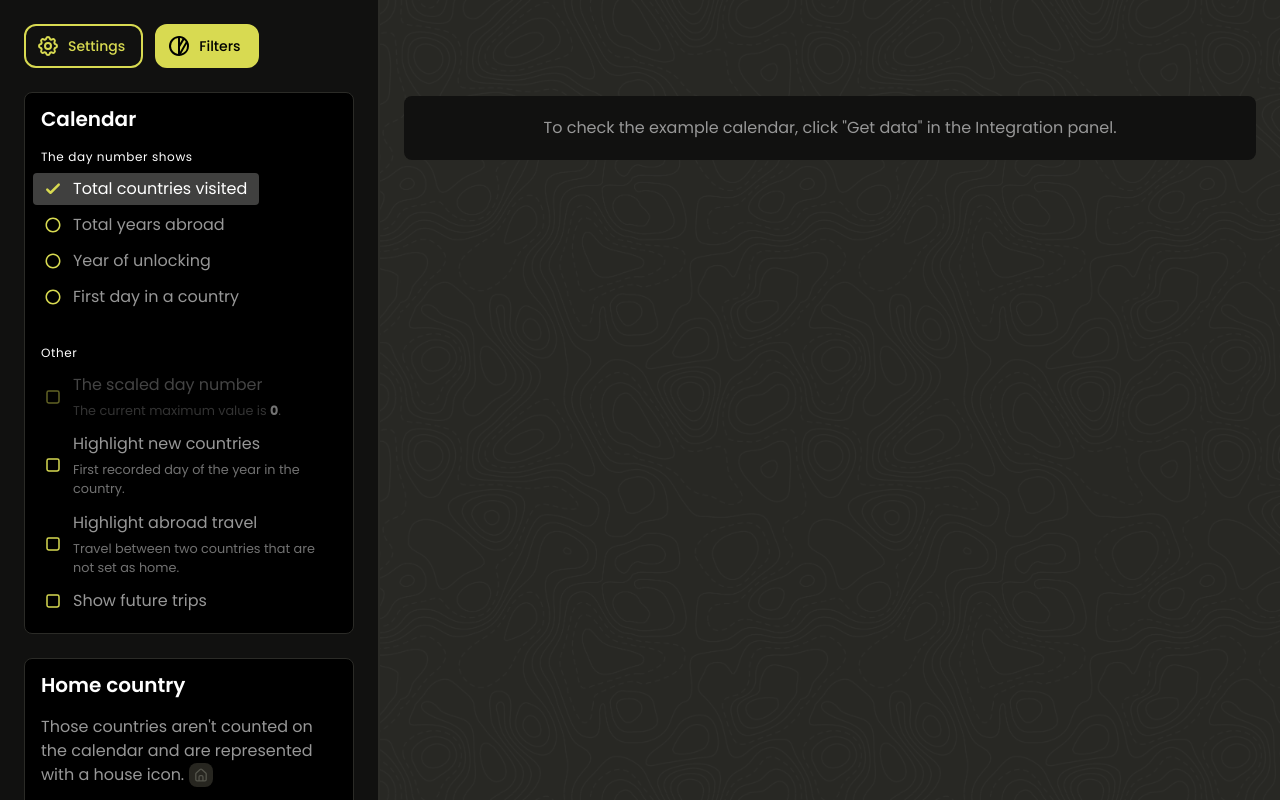
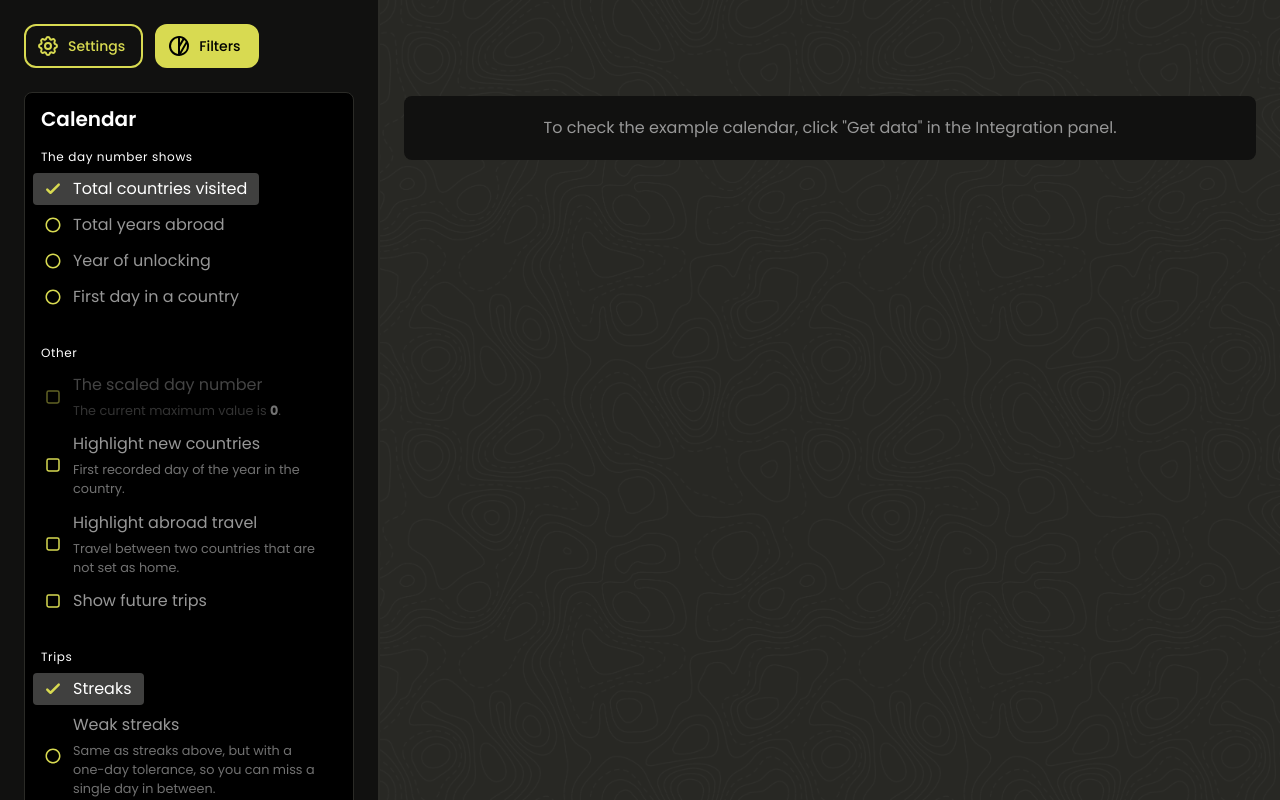
Before and after one commit to Deykun/travel-calendar, a React (Vite) app: page / in a window 1280 px wide. Both pictures are taken after a click on the button "Filters". Built offline with nearby package versions, Linux system fonts and the light colour scheme; what i18next-intervalplural-postprocessor would draw is missing.

Commit message:
Streaks and weak streaks

```diff
--- a/src/features/filters/panes/PaneVisibility.tsx
+++ b/src/features/filters/panes/PaneVisibility.tsx
@@ -4,6 +4,7 @@ import { Checkbox } from '@/components/checkbox/Checkbox';
 import { Radiobox } from '@/components/radiobox/Radiobox';
 import usePreferencesStore, {
   setCounterShouldShow,
+  setStreakTypeToUse,
   toggleShouldCounterUseScale,
   toggleShouldHighlightAbroadTravel,
   toggleShouldHighlightNewCountries,
@@ -21,6 +22,7 @@ export function PaneVisibility() {
 
   const shouldCounterUseScale = usePreferencesStore((store) => store.calendar.shouldCounterUseScale);
   const counterShouldShow = usePreferencesStore((store) => store.calendar.counterShouldShow);
+  const streakTypeToShow = usePreferencesStore((store) => store.streaks.typeToShow);
 
   const { t } = useTranslation();
 
@@ -84,6 +86,18 @@ export function PaneVisibility() {
           <div className={cn('flex flex-col gap-1', 'text-wrap')}>{t('preferences.shouldIncludeFuture')}</div>
         </Checkbox>
       </Pane.List>
+      <Pane.Subtitle className="mt-6">{t('preferences.streaks.title')}</Pane.Subtitle>
+      <Pane.List>
+        <Radiobox isActive={streakTypeToShow === 'streaks'} onChange={() => setStreakTypeToUse('streaks')}>
+          <div className={cn('flex flex-col gap-1', 'text-wrap')}>{t('preferences.shouldShowStreaks')}</div>
+        </Radiobox>
+        <Radiobox isActive={streakTypeToShow === 'weakStreaks'} onChange={() => setStreakTypeToUse('weakStreaks')}>
+          <div className={cn('flex flex-col gap-1', 'text-wrap')}>
+            {t('preferences.shouldShowWeakStreaks')}
+            <small className="opacity-75">{t('preferences.shouldShowWeakStreaks.tip')}</small>
+          </div>
+        </Radiobox>
+      </Pane.List>
     </Pane>
   );
 }
--- a/src/features/filters/stores/useFilterStore.tsx
+++ b/src/features/filters/stores/useFilterStore.tsx
@@ -75,6 +75,10 @@ export type FiltersStoreState = {
       maxDays: StreakSummary[];
       maxCountries: StreakSummary[];
     };
+    weakStreaks: {
+      maxDays: StreakSummary[];
+      maxCountries: StreakSummary[];
+    };
   };
 };
 
@@ -111,6 +115,10 @@ const emptyStore: FiltersStoreState = {
     summaryByDay: {},
     summaryByMonth: {},
     streaks: {
+      maxDays: [],
+      maxCountries: [],
+    },
+    weakStreaks: {
       maxDays: [],
       maxCountries: [],
     },
--- a/src/features/preferences/stores/usePreferencesStore.ts
+++ b/src/features/preferences/stores/usePreferencesStore.ts
@@ -16,6 +16,9 @@ export type PreferencesStoreState = {
   sidebars: {
     shouldShowHome: boolean;
   };
+  streaks: {
+    typeToShow: 'streaks' | 'weakStreaks';
+  };
 };
 
 const emptyStore: PreferencesStoreState = {
@@ -27,6 +30,9 @@ const emptyStore: PreferencesStoreState = {
   },
   sidebars: {
     shouldShowHome: false,
+  },
+  streaks: {
+    typeToShow: 'streaks',
   },
 };
 
@@ -93,4 +99,13 @@ export const setCounterShouldShow = (value: PreferencesStoreState['calendar']['c
   }));
 };
 
+export const setStreakTypeToUse = (typeToShow: PreferencesStoreState['streaks']['typeToShow']) => {
+  usePreferencesStore.setState((state) => ({
+    streaks: {
+      ...state.streaks,
+      typeToShow: typeToShow,
+    },
+  }));
+};
+
 export default usePreferencesStore;
--- a/src/features/settings/actions/strava/utils/constants.ts
+++ b/src/features/settings/actions/strava/utils/constants.ts
@@ -1,4 +1,4 @@
 export const STRAVA_ALLOWED_FORMATS = ['gpx'];
 
 // How many GPX points (spread evenly, incl. first & last) are checked in 'preflight' mode
-export const STRAVA_PREFLIGHT_POINTS_TO_CHECK = 10;
+export const STRAVA_PREFLIGHT_POINTS_TO_CHECK = 5;
--- a/src/features/settings/utils/get-filtered.ts
+++ b/src/features/settings/utils/get-filtered.ts
@@ -18,6 +18,7 @@ import {
   stringDateToObject,
 } from '../../../utils/date';
 import type { DataStoreState } from '../stores/useDateStore';
+import { getWeakStreaks } from './get-weak-streaks';
 
 export const getFiltered = (dataByDay: DataStoreState['dataByDay']): FiltersStoreState['filtered'] => {
   console.info('Filtering...');
@@ -306,5 +307,18 @@ export const getFiltered = (dataByDay: DataStoreState['dataByDay']): FiltersStor
       maxDays: sortedStreaksMaxDays,
       maxCountries: sortedStreaksMaxCountries,
     },
+    weakStreaks: {
+      maxDays: getWeakStreaks(sortedStreaksMaxDays),
+      maxCountries: getWeakStreaks(sortedStreaksMaxDays)
+        .map(
+          (streak) =>
+            ({
+              ...streak,
+              type: 'maxCountries',
+              count: streak.countriesCodes.length,
+            }) satisfies StreakSummary,
+        )
+        .sort((a, b) => b.count - a.count),
+    },
   };
 };
--- /dev/null
+++ b/src/features/settings/utils/get-weak-streaks.ts
@@ -0,0 +1,58 @@
+import type { StreakSummary } from '@/features/filters/stores/useFilterStore';
+import type { DateYYYYMMDD } from '@/types';
+import { filterEmpty, mergeUnique } from '@/utils/array';
+import { getDaysBetweenDates, getNextDay } from '@/utils/date';
+
+// Streak ending on `to` is weakly continued by a streak starting after a single day gap
+const getExpectedNextStreakStartingDate = (to: DateYYYYMMDD) => getNextDay(getNextDay(to));
+
+const getStreakCount = (streak: StreakSummary): number => {
+  if (streak.type === 'maxCountries') {
+    return streak.countriesCodes.length;
+  }
+
+  return streak.from && streak.to ? getDaysBetweenDates(streak.from, streak.to) : 0;
+};
+
+export const mergeStreaks = (streakA: StreakSummary, streakB: StreakSummary): StreakSummary => {
+  const countriesCodes = mergeUnique(streakA.countriesCodes, streakB.countriesCodes);
+
+  const daysByCountry = countriesCodes.reduce((stack: StreakSummary['daysByCountry'], countryCode) => {
+    stack[countryCode] = (streakA.daysByCountry[countryCode] ?? 0) + (streakB.daysByCountry[countryCode] ?? 0);
+
+    return stack;
+  }, {});
+
+  // YYYY-MM-DD sorts correctly as plain strings
+  const dates = [streakA.from, streakA.to, streakB.from, streakB.to].filter(filterEmpty).sort();
+
+  const merged: StreakSummary = {
+    type: streakA.type,
+    countriesCodes,
+    daysByCountry,
+    from: dates.at(0),
+    to: dates.at(-1),
+    count: 0,
+  };
+
+  return { ...merged, count: getStreakCount(merged) };
+};
+
+export const getWeakStreaks = (streaks: StreakSummary[]): StreakSummary[] => {
+  const sortedByStart = [...streaks].sort((a, b) => (a.from ?? '').localeCompare(b.from ?? ''));
+
+  const mergedStreaks = sortedByStart.reduce((stack: StreakSummary[], streak) => {
+    const previous = stack.at(-1);
+
+    // Chained: merged `to` becomes previous `to`, so a 3rd streak after another gap merges too
+    if (previous?.to && streak.from === getExpectedNextStreakStartingDate(previous.to)) {
+      stack[stack.length - 1] = mergeStreaks(previous, streak);
+    } else {
+      stack.push(streak);
+    }
+
+    return stack;
+  }, []);
+
+  return mergedStreaks.sort((a, b) => b.count - a.count);
+};
--- a/src/features/streak/components/best-streak/BestStreak.tsx
+++ b/src/features/streak/components/best-streak/BestStreak.tsx
@@ -18,10 +18,13 @@ type Props = {
 };
 
 export function BestStreak({ type, index = 0, className }: Props) {
+  const streakTypeToUse = usePreferencesStore((store) => store.streaks?.typeToShow || 'streaks');
   const shouldCounterUseScale = usePreferencesStore((store) => store.calendar.shouldCounterUseScale);
-  const maxTotalDays = useFiltersStore((store) => store.filtered.streaks.maxDays?.[index]?.count || 0);
-  const maxTotalCountries = useFiltersStore((store) => store.filtered.streaks.maxCountries?.[index]?.count || 0);
-  const streak = useFiltersStore((store) => store.filtered.streaks[type][index]);
+  const maxTotalDays = useFiltersStore((store) => store.filtered[streakTypeToUse].maxDays?.[index]?.count || 0);
+  const maxTotalCountries = useFiltersStore(
+    (store) => store.filtered[streakTypeToUse].maxCountries?.[index]?.count || 0,
+  );
+  const streak = useFiltersStore((store) => store.filtered[streakTypeToUse][type][index]);
 
   const { t } = useTranslation();
 
--- a/src/features/streak/components/streak-list/StreakList.tsx
+++ b/src/features/streak/components/streak-list/StreakList.tsx
@@ -2,6 +2,7 @@ import { Fragment, useMemo } from 'react';
 import { useTranslation } from 'react-i18next';
 
 import useFiltersStore from '@/features/filters/stores/useFilterStore';
+import usePreferencesStore from '@/features/preferences/stores/usePreferencesStore';
 import { cn } from '@/utils/tailwind';
 
 import { StreakPeriod } from '../streak-period/StreakPeriod';
@@ -11,9 +12,10 @@ type Props = {
 };
 
 export function StreakList({ className }: Props) {
+  const streakTypeToUse = usePreferencesStore((store) => store.streaks?.typeToShow || 'streaks');
   const totalDaysAbroad = useFiltersStore((store) => store.filtered.summary.totalDaysAbroad);
   const visitedCountriesTotal = useFiltersStore((store) => store.filtered.summary.countriesCodes.length);
-  const maxDaysStreaks = useFiltersStore((store) => store.filtered.streaks.maxDays);
+  const maxDaysStreaks = useFiltersStore((store) => store.filtered[streakTypeToUse].maxDays);
 
   const { t } = useTranslation();
 
--- a/src/locales/en.json
+++ b/src/locales/en.json
@@ -58,6 +58,10 @@
   "preferences.shouldHighlightNewCountries": "Highlight new countries",
   "preferences.shouldHighlightNewCountries.tip": "First recorded day of the year in the country.",
   "preferences.shouldIncludeFuture": "Show future trips",
+  "preferences.streaks.title": "Trips",
+  "preferences.shouldShowStreaks": "Streaks",
+  "preferences.shouldShowWeakStreaks": "Weak streaks",
+  "preferences.shouldShowWeakStreaks.tip": "Same as streaks above, but with a one-day tolerance, so you can miss a single day in between.",
   "preferences.homeCountry": "Home country",
   "preferences.homeCountry.tip": "Those countries aren't counted on the calendar and are represented with a house icon.",
   "preferences.homeCountry.selectManyTip": "If you select all countries and then unselect the chosen ones, you can see how much of the calendar is covered by the unselected countries.",
--- a/src/locales/pl.json
+++ b/src/locales/pl.json
@@ -66,6 +66,10 @@
   "preferences.shouldHighlightNewCountries": "Wyróżniaj nowe kraje",
   "preferences.shouldHighlightNewCountries.tip": "Pierwszy odnotowany dzień roku w kraju.",
   "preferences.shouldIncludeFuture": "Pokazuj przyszłe podróże",
+  "preferences.streaks.title": "Podróże",
+  "preferences.shouldShowStreaks": "Serie",
+  "preferences.shouldShowWeakStreaks": "Słabe serie",
+  "preferences.shouldShowWeakStreaks.tip": "Jak serie powyżej, ale z tolerancją jednego dnia, więc możesz pominąć jeden dzień pomiędzy.",
   "preferences.homeCountry": "Kraj domowy",
   "preferences.homeCountry.tip": "Te kraje nie są uwzględniane w kalendarzu i są oznaczone ikoną domu.",
   "preferences.homeCountry.selectManyTip": "Jeśli wybierzesz wszystkie kraje, a następnie odznaczysz wybrane, możesz zobaczyć, jak dużą część kalendarza obejmują niewybrane kraje.",
```
